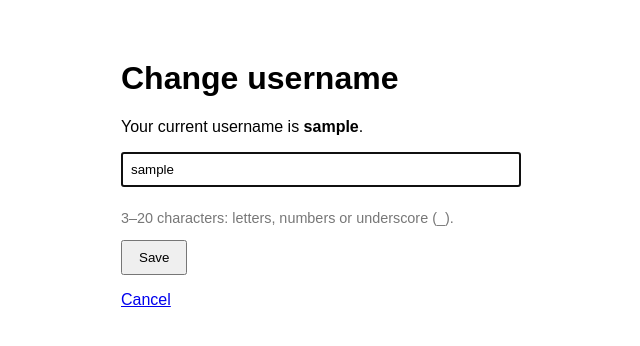
After one commit to oldman0000/test_1, a Django app: page /account/username/ in a window 1280 px wide. The commit adds this page. Shown: the top 346 px of the page, without its empty margins (319-959 px from the left). Run offline with Django 5.2, Linux system fonts and the light colour scheme; the visitor is signed in with stand-in values (Sample User, id 1).

Commit message:
Let users change their username

```diff
--- /dev/null
+++ b/accounts/templates/accounts/change_username.html
@@ -0,0 +1,31 @@
+<!DOCTYPE html>
+<html>
+<head>
+  <meta charset="UTF-8">
+  <meta name="viewport" content="width=device-width, initial-scale=1">
+  <title>Change username</title>
+  <style>
+    body { font-family: sans-serif; max-width: 400px; margin: 60px auto; padding: 0 16px; }
+    input { width: 100%; padding: 8px; margin-bottom: 8px; box-sizing: border-box; }
+    button { padding: 8px 16px; cursor: pointer; }
+    .error { color: #c00; }
+    .hint { color: #777; font-size: 0.9em; }
+  </style>
+</head>
+<body>
+  <h1>Change username</h1>
+  <p>Your current username is <strong>{{ user.username }}</strong>.</p>
+
+  {% if error %}<p class="error">{{ error }}</p>{% endif %}
+
+  <form method="post">
+    {% csrf_token %}
+    <input name="username" value="{{ username }}"
+           minlength="3" maxlength="20" required autofocus>
+    <p class="hint">3–20 characters: letters, numbers or underscore (_).</p>
+    <button type="submit">Save</button>
+  </form>
+
+  <p><a href="/">Cancel</a></p>
+</body>
+</html>
--- a/accounts/urls.py
+++ b/accounts/urls.py
@@ -6,4 +6,5 @@ urlpatterns = [
     path("login/code/", views.enter_code, name="enter_code"),
     path("login/username/", views.choose_username, name="choose_username"),
     path("logout/", views.log_out, name="logout"),
+    path("account/username/", views.change_username, name="change_username"),
 ]
--- a/accounts/views.py
+++ b/accounts/views.py
@@ -124,7 +124,7 @@ def choose_username(request):
         username = request.POST.get("username", "").strip()
 
         if not USERNAME_PATTERN.match(username):
-            error = "Use 3–20 letters, numbers or underscores (_)."
+            error = "Use 3-20 letters, numbers or underscores (_)."
         elif User.objects.filter(username__iexact=username).exists():
             error = "Sorry, that username is taken. Try another."
         else:
@@ -140,3 +140,28 @@ def log_out(request):
     if request.method == "POST":
         logout(request)
     return redirect("/")
+
+
+
+
+def change_username(request):
+    # Only logged-in users can change their username
+    if not request.user.is_authenticated:
+        return redirect("enter_email")
+
+    error = ""
+    username = request.user.username   # start with their current name in the box
+    if request.method == "POST":
+        username = request.POST.get("username", "").strip()
+
+        if not USERNAME_PATTERN.match(username):
+            error = "Use 3-20 letters, numbers or underscores (_)."
+        elif User.objects.filter(username__iexact=username).exclude(id=request.user.id).exists():
+            error = "Sorry, that username is taken. Try another."
+        else:
+            request.user.username = username
+            request.user.save()
+            messages.success(request, f"Your username is now {username}.")
+            return redirect("/")
+
+    return render(request, "accounts/change_username.html", {"error": error, "username": username})
--- a/comments/views.py
+++ b/comments/views.py
@@ -17,7 +17,7 @@ def home(request):
         return redirect("/")
 
     # Someone just opened the page: show all comments, newest first
-    comments = Comment.objects.order_by("-created_at")
+    comments = Comment.objects.select_related("author").order_by("-created_at")
     return render(request, "comments/home.html", {"comments": comments})
 
 
```
Also changed, not shown: comments/templates/comments/home.html (+6 -3 lines).
